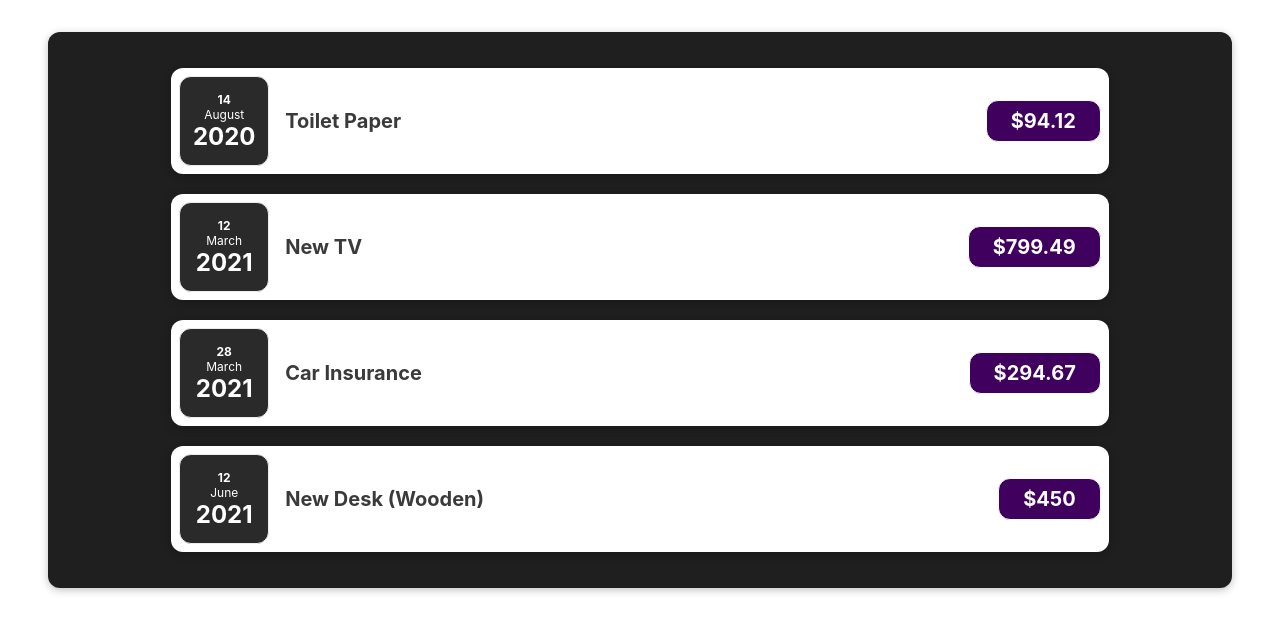
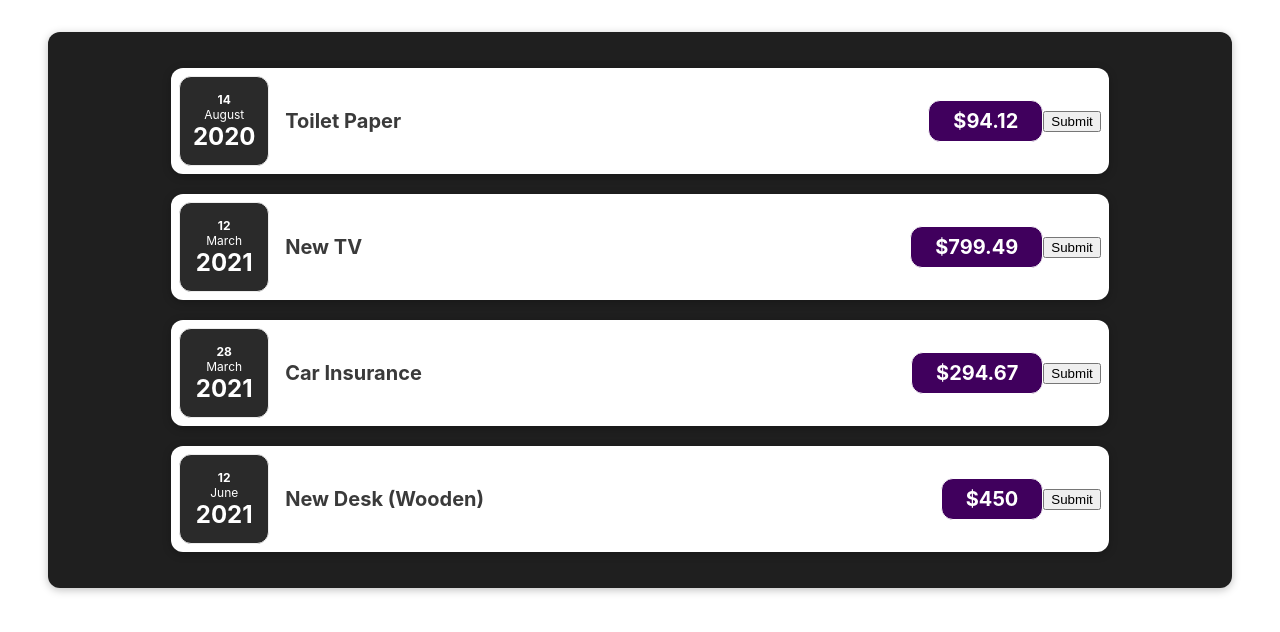
Before and after one commit to anusha-c18/React.js, a React (Create React App) app in the folder react-basics/: page / in a window 1280 px wide. Shown: the top 632 px of the page. Built offline with nearby package versions, Linux system fonts and the light colour scheme.

Commit message:
listening to events

```diff
--- a/react-basics/src/components/ExpenseDate.js
+++ b/react-basics/src/components/Expenses/ExpenseDate.js
@@ -1,5 +1,5 @@
+import "./ExpenseDate.css";
 import React from "react";
-import "./ExpenseDate.css";
 
 function ExpenseDate(props) {
   const month = props.date.toLocaleString("en-US", { month: "long" });
--- a/react-basics/src/components/ExpenseItem.js
+++ b/react-basics/src/components/Expenses/ExpenseItem.js
@@ -1,16 +1,22 @@
 import "./ExpenseItem.css";
 import React from "react";
 import ExpenseDate from "./ExpenseDate";
-import Card from "./Card";
+import Card from "../UI/Card";
 function ExpenseItem(props) {
+  let title = props.title;
+  const clickHandler = () => {
+    title = "updated";
+    console.log(title);
+  };
   return (
     // one root element only
     <Card className="expense-item ">
       <ExpenseDate date={props.date}></ExpenseDate>
       <div className="expense-item__description ">
-        <h2>{props.title}</h2>
+        <h2>{title}</h2>
         <div className="expense-item__price ">${props.amount}</div>
       </div>
+      <button onClick={clickHandler}>Submit</button>
     </Card>
   );
 }
--- a/react-basics/src/components/Expenses.js
+++ b/react-basics/src/components/Expenses/Expenses.js
@@ -1,7 +1,7 @@
+import ExpenseItem from "./ExpenseItem";
 import React from "react";
-import ExpenseItem from "./ExpenseItem";
 import "./Expenses.css";
-import Card from "./Card";
+import Card from "../UI/Card";
 
 function Expenses(props) {
   return (
```
Also changed, not shown: react-basics/src/App.js (+8 -4 lines), react-basics/src/components/Expenses/ExpenseDate.css (renamed from react-basics/src/components/ExpenseDate.css), react-basics/src/components/Expenses/ExpenseItem.css (renamed from react-basics/src/components/ExpenseItem.css), react-basics/src/components/Expenses/Expenses.css (renamed from react-basics/src/components/Expenses.css), react-basics/src/components/UI/Card.css (renamed from react-basics/src/components/Card.css), react-basics/src/components/UI/Card.js (renamed from react-basics/src/components/Card.js).
